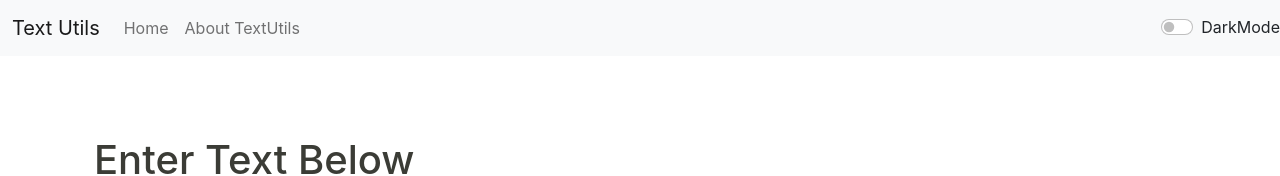
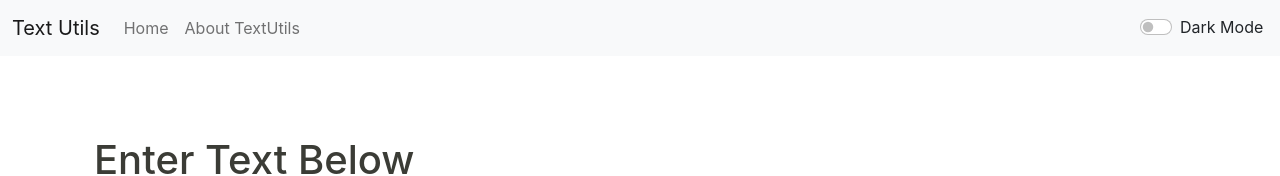
Before and after one commit to Muhammad-Ibrahim-Anjum/textUtilsReactProject, a React (Create React App) app: page / in a window 1280 px wide. Shown: the top 176 px of the page. Built offline with nearby package versions, Linux system fonts and the light colour scheme.

Commit message:
Updated a little

```diff
--- a/src/components/Navbar.js
+++ b/src/components/Navbar.js
@@ -24,7 +24,7 @@
                 </div>
                 <div className={`form-check form-switch text-${props.mode === 'dark' ? 'light':'dark'}`}>
                     <input className="form-check-input" onClick={props.toggleMode} type="checkbox" role="switch" id="flexSwitchCheckDefault"/>
-                    <label className="form-check-label" htmlFor="flexSwitchCheckDefault">DarkMode</label>
+                    <label className="form-check-label" style={{width : '100px'}} htmlFor="flexSwitchCheckDefault">{props.mode === 'light'? 'Dark Mode' : 'Light Mode'}</label>
                 </div>
             </nav>
         </div>
```
